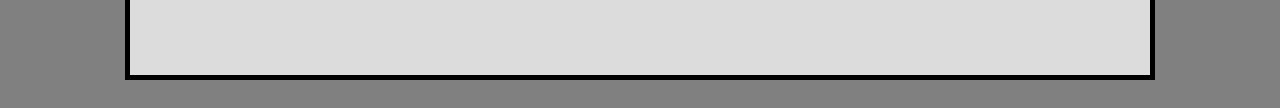
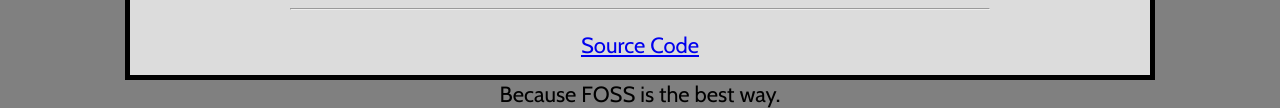
Before and after one commit to Tayergo/zwibbyinfo, a plain HTML site: page index.html in a window 1280 px wide. Shown: the part 3458-3566 px from the top of the page. Drawn offline with nearby package versions, Linux system fonts and the light colour scheme; a script that the page names is missing.

Commit message:
See description
Removed sneaky javascript | Added a link to source code

```diff
--- a/index.html
+++ b/index.html
@@ -85,8 +85,9 @@
     [<a href="//webring.theoldnet.com/member/fa4d67daed3575a3802b53ca8a7682cf/random/navigate">Random site</a>] -
     [<a href="//webring.theoldnet.com/member/fa4d67daed3575a3802b53ca8a7682cf/next/navigate">Next site</a>]
   </font>
-  <script type="text/javascript" src="//webring.theoldnet.com/widget/widget.js"></script>
-
+  	<hr class="solid">
+        <a href="https://github.com/XeonBionic/zwibbyinfo"><p style="text-align:center;">Source Code</p></a>
+        <p style="text-align:center;">Because FOSS is the best way.</p>
 			  </div>
 			  </div>
 		</div>
```
